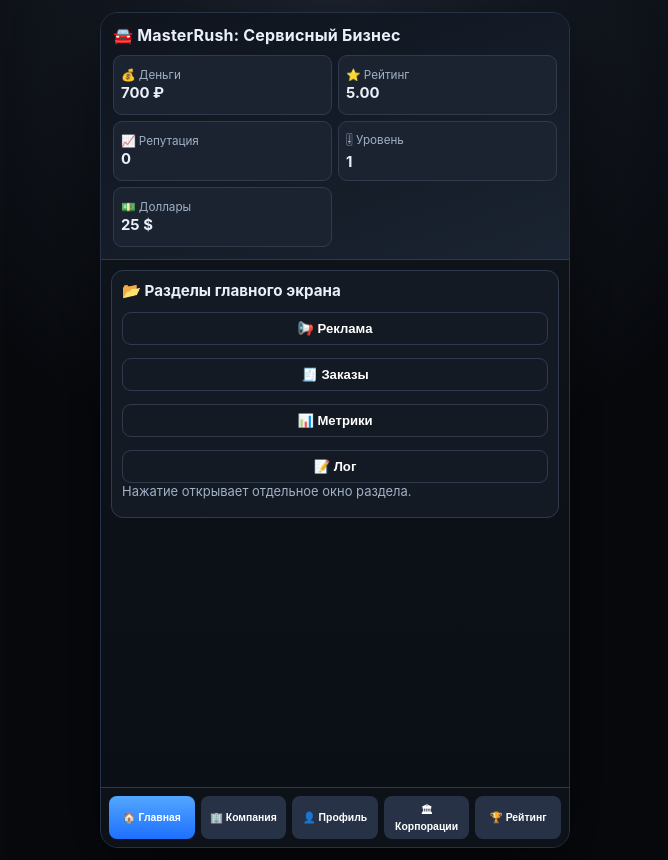
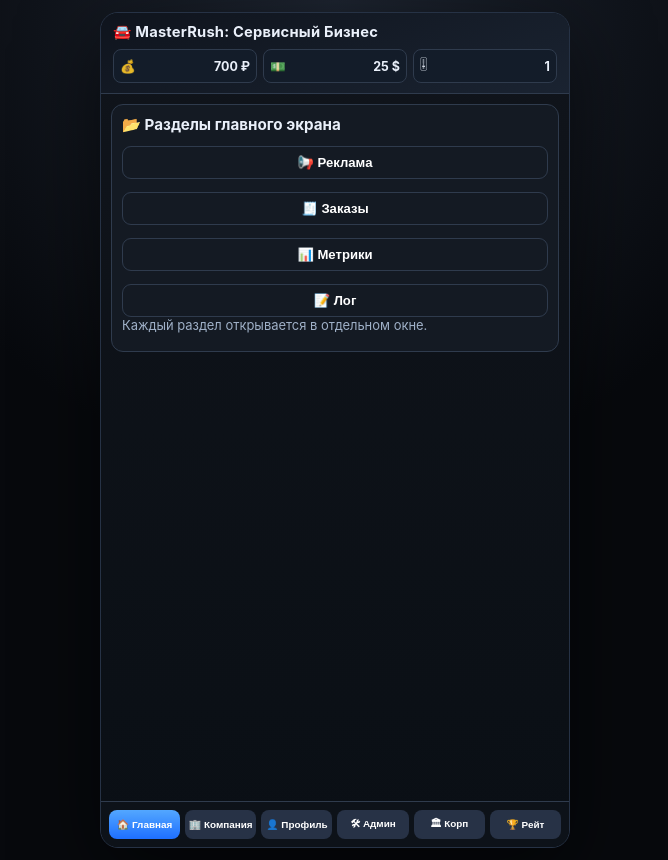
Before and after one commit to aleksandrmaricev141-star/gunis-, a PHP site: page / in a window 1280 px wide. Shown: the whole page, without its empty margins (305-973 px from the left). Run offline with PHP 8.4, Linux system fonts and the light colour scheme.

Commit message:
Add admin panel, compact HUD, and profile metrics

```diff
--- a/index.html
+++ b/index.html
@@ -11,12 +11,10 @@
       <div class="game-frame">
         <header class="topbar">
           <h1>🚘 MasterRush: Сервисный Бизнес</h1>
-          <div class="stats">
-            <div class="stat"><span>💰 Деньги</span><strong id="money">0</strong></div>
-            <div class="stat"><span>⭐ Рейтинг</span><strong id="rating">5.00</strong></div>
-            <div class="stat"><span>📈 Репутация</span><strong id="reputation">0</strong></div>
-            <div class="stat"><span>🎚 Уровень</span><strong id="level">1</strong></div>
-            <div class="stat"><span>💵 Доллары</span><strong id="dollars">0 $</strong></div>
+          <div class="top-kpis">
+            <div class="kpi"><span>💰</span><strong id="money">0 ₽</strong></div>
+            <div class="kpi"><span>💵</span><strong id="dollars">0 $</strong></div>
+            <div class="kpi"><span>🎚</span><strong id="level">1</strong></div>
           </div>
         </header>
 
@@ -29,8 +27,9 @@
           <button data-tab="home" class="nav-btn active">🏠 Главная</button>
           <button data-tab="company" class="nav-btn">🏢 Компания</button>
           <button data-tab="profile" class="nav-btn">👤 Профиль</button>
-          <button data-tab="corp-rating" class="nav-btn">🏛 Корпорации</button>
-          <button data-tab="rating" class="nav-btn">🏆 Рейтинг</button>
+          <button data-tab="admin" class="nav-btn">🛠 Админ</button>
+          <button data-tab="corp-rating" class="nav-btn">🏛 Корп</button>
+          <button data-tab="rating" class="nav-btn">🏆 Рейт</button>
         </nav>
       </div>
     </div>
--- a/styles.css
+++ b/styles.css
@@ -44,26 +44,44 @@ body {
 }
 
 .topbar {
-  padding: 12px;
+  padding: 10px 12px;
   background: linear-gradient(160deg, #0f141d, #1a2331);
   border-bottom: 1px solid var(--line);
 }
 
 .topbar h1 {
-  margin: 0 0 10px;
-  font-size: 1rem;
+  margin: 0 0 8px;
+  font-size: 0.92rem;
   letter-spacing: 0.2px;
 }
+
+.top-kpis {
+  display: grid;
+  grid-template-columns: repeat(3, 1fr);
+  gap: 6px;
+}
+
+.kpi {
+  background: #131c29;
+  border: 1px solid var(--line);
+  border-radius: 8px;
+  min-height: 34px;
+  padding: 4px 6px;
+  display: flex;
+  align-items: center;
+  justify-content: space-between;
+  font-size: 0.78rem;
+}
+
+.kpi span { opacity: 0.9; }
+.kpi strong { font-size: 0.78rem; }
 
 main {
   padding: 10px;
   overflow: auto;
 }
 
-.screen {
-  display: grid;
-  gap: 10px;
-}
+.screen { display: grid; gap: 10px; }
 
 .panel {
   background: var(--card);
@@ -77,33 +95,14 @@ h2 { font-size: 0.95rem; }
 h3 { font-size: 0.82rem; color: var(--muted); }
 .hint { margin: 0 0 8px; font-size: 0.81rem; color: var(--muted); }
 
-.stats {
-  display: grid;
-  gap: 6px;
-  grid-template-columns: repeat(2, minmax(0, 1fr));
-}
-
-.stat {
-  background: var(--card-soft);
-  border: 1px solid var(--line);
-  border-radius: 9px;
-  padding: 7px;
-  min-height: 60px;
-  display: flex;
-  flex-direction: column;
-  justify-content: center;
-}
-
-.stat span { color: var(--muted); font-size: 0.73rem; }
-.stat strong { font-size: 0.93rem; margin-top: 2px; }
-
+.stats,
 .grid,
 .list,
-.menu-list {
-  display: grid;
-  gap: 7px;
-}
+.menu-list { display: grid; gap: 7px; }
 
+.stats { grid-template-columns: repeat(2, minmax(0, 1fr)); }
+
+.stat,
 .card,
 .item,
 .menu-item {
@@ -114,6 +113,7 @@ h3 { font-size: 0.82rem; color: var(--muted); }
   font-size: 0.82rem;
 }
 
+.stat span,
 .card p,
 .item small,
 .menu-item small {
@@ -122,6 +122,8 @@ h3 { font-size: 0.82rem; color: var(--muted); }
   margin: 4px 0 0;
   line-height: 1.35;
 }
+
+.stat strong { font-size: 0.92rem; }
 
 button {
   margin-top: 6px;
@@ -180,17 +163,13 @@ button:disabled {
   background: #0f141c;
 }
 
-.log-entry {
-  font-size: 0.76rem;
-  border-bottom: 1px dashed #243044;
-  padding: 4px 0;
-}
+.log-entry { font-size: 0.76rem; border-bottom: 1px dashed #243044; padding: 4px 0; }
 .log-entry:last-child { border-bottom: 0; }
 
 .bottom-nav {
   display: grid;
-  grid-template-columns: repeat(5, 1fr);
-  gap: 6px;
+  grid-template-columns: repeat(6, 1fr);
+  gap: 5px;
   padding: 8px;
   border-top: 1px solid var(--line);
   background: #0d1219;
@@ -198,20 +177,17 @@ button:disabled {
 
 .nav-btn {
   margin: 0;
-  padding: 7px 4px;
+  padding: 6px 3px;
   border-radius: 8px;
-  font-size: 0.65rem;
+  font-size: 0.62rem;
   background: #273246;
 }
 
-.nav-btn.active {
-  background: linear-gradient(180deg, var(--accent2), var(--accent));
-}
+.nav-btn.active { background: linear-gradient(180deg, var(--accent2), var(--accent)); }
 
 .ok { color: var(--ok); }
 .warn { color: var(--warn); }
 .bad { color: var(--bad); }
-
 .hidden-log { display: none; }
 
 .overlay {
```
Also changed, not shown: other parts of styles.css (+7 -29 lines), src/ui/render.js (+65 -22 lines).
